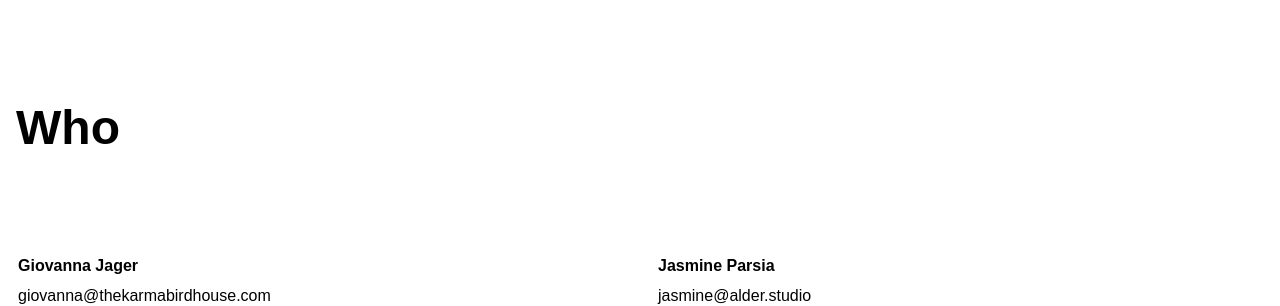
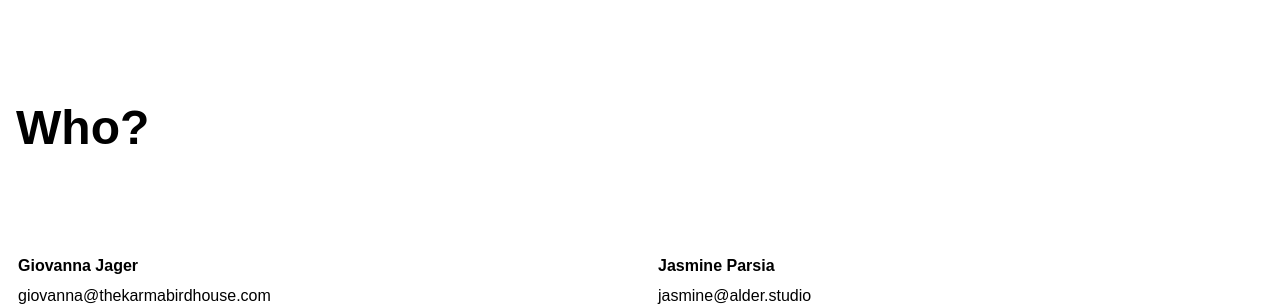
Before and after one commit to cr-norris/karma-bird-house, a Jekyll site: the page built from _pages/people.html, in a window 1280 px wide. Shown: the part 360-666 px from the top of the page. Built offline with Jekyll 4.4.1, drawn with Linux system fonts in a browser that asks for light colours; nearby versions of some CDN libraries; some web fonts are replaced; a script that is not in the unit is left out.

Commit message:
Punctuation

```diff
--- a/_pages/people.html
+++ b/_pages/people.html
@@ -8,7 +8,7 @@ description: The humans behind Karma.
 <div class="row start-xs middle-xs">
     <div class="row half start-xs">
         <p class="col-xs-9">The Karma Bird House team is made up of a group of friends and collaborators who maintain, program, and manage the building for continued public and private uses. Their common purpose is create a place where people feel inspired, safe, and part of a community. The team consists of building owners Michael and Giovanna Jager, supported by Chris & Jasmine and their studio, Alder. With the help of several like-minded volunteers, building members and collaborators, Karma has continued to produce hundreds of happenings, openings, parties, and experiences for over a decade.</p>
-        <h1 class="col-xs-9"><b>Who</b></h1>
+        <h1 class="col-xs-9"><b>Who?</b></h1>
     </div>
 
 <div class="row start-xs bottom-xs">
```
